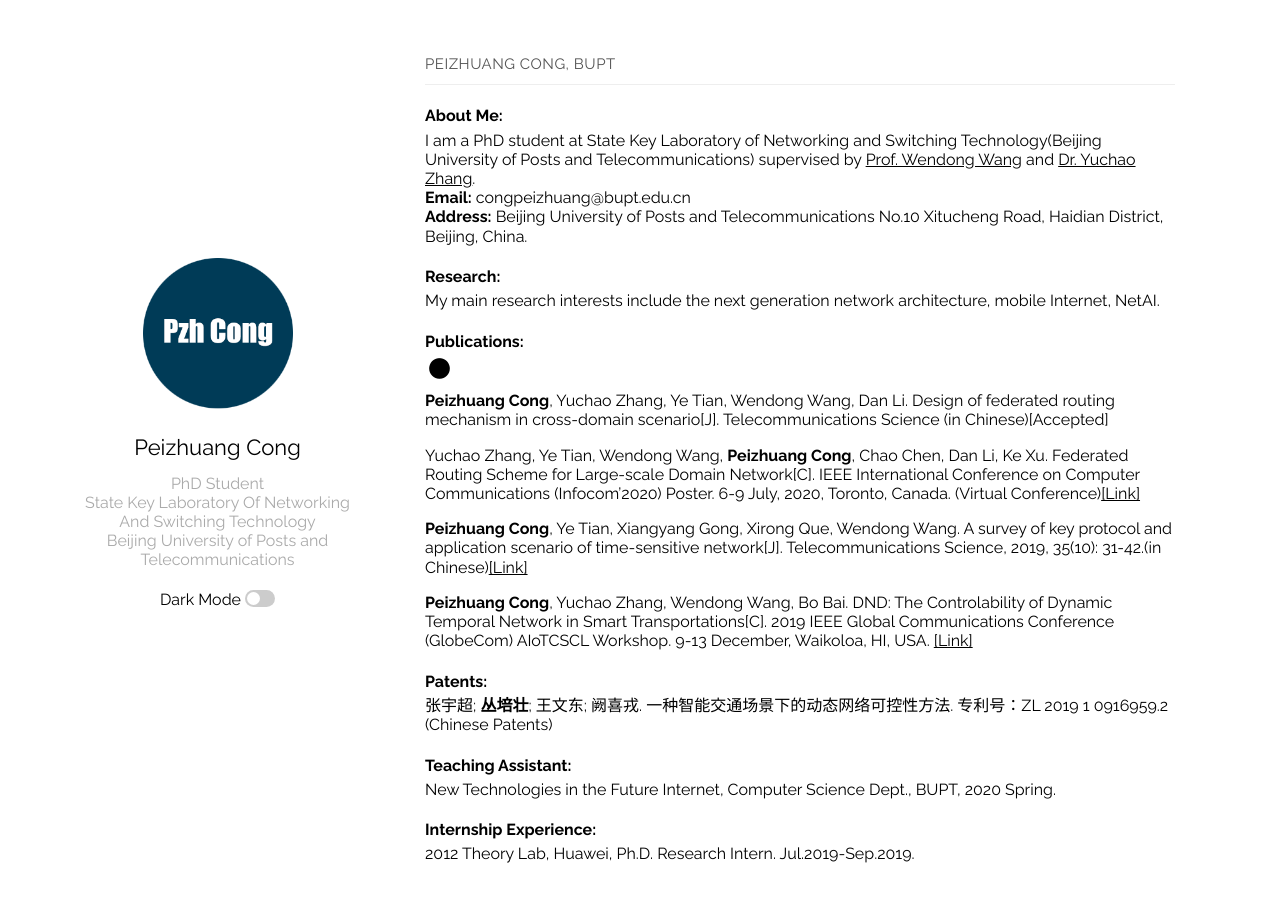
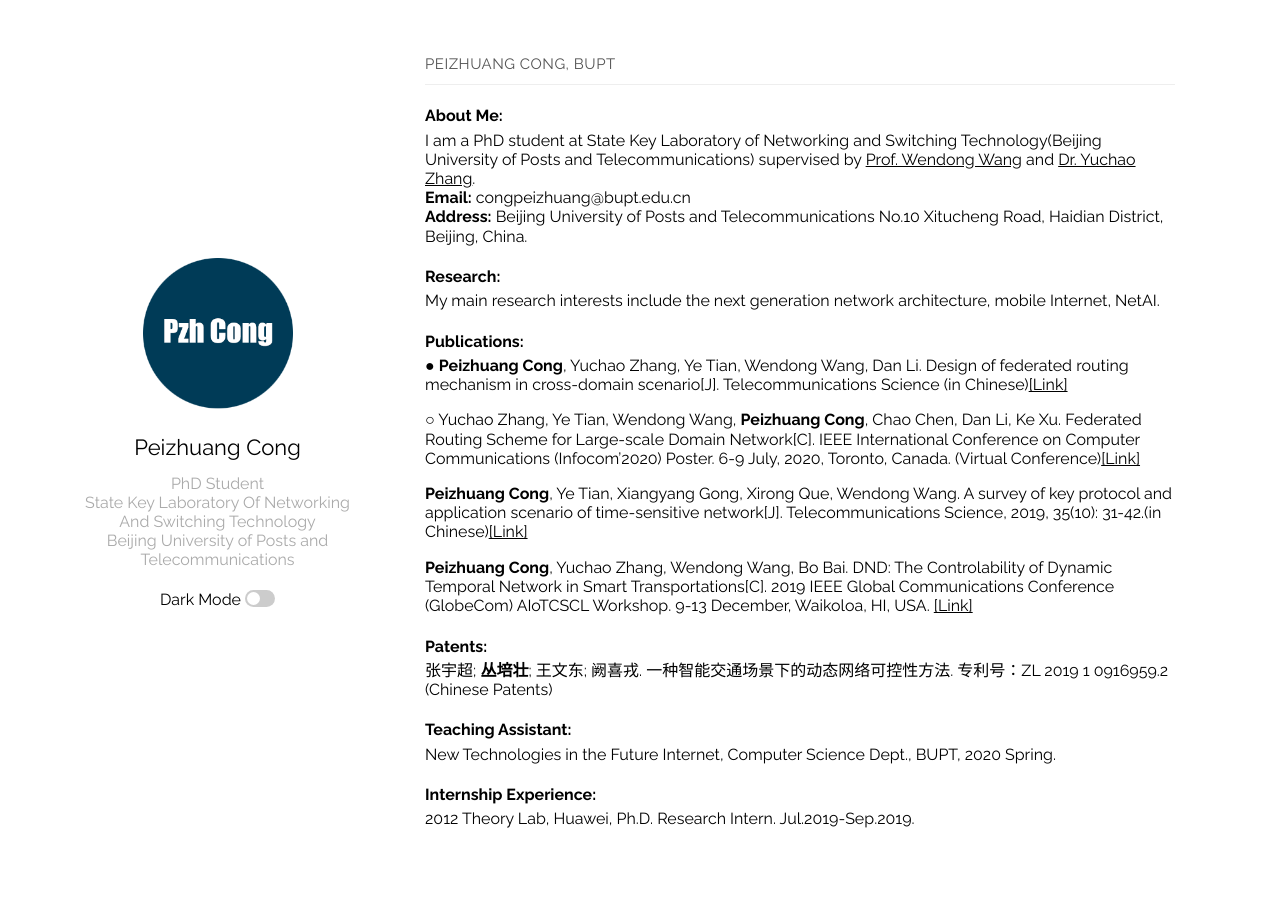
Before and after one commit to congpeizhuang/congpeizhuang.github.io, a Jekyll site: the page built from index.md, in a window 1280 px wide. Built offline with Jekyll 4.4.1, drawn with Linux system fonts in a browser that asks for light colours.

Commit message:
Update index.md

```diff
--- a/index.md
+++ b/index.md
@@ -10,9 +10,9 @@ I am a PhD student at State Key Laboratory of Networking and Switching Technolog
 My main research interests include the next generation network architecture, mobile Internet, NetAI.
 
 #### Publications:
-<font size=7>●</font> **Peizhuang Cong**, Yuchao Zhang, Ye Tian, Wendong Wang, Dan Li. Design of federated routing mechanism in cross-domain scenario[J]. Telecommunications Science (in Chinese)[Accepted]
+● **Peizhuang Cong**, Yuchao Zhang, Ye Tian, Wendong Wang, Dan Li. Design of federated routing mechanism in cross-domain scenario[J]. Telecommunications Science (in Chinese)[[Link]](http://www.infocomm-journal.com/dxkx/article/2020/1000-0801/1000-0801-36-10-00029.shtml)
 
-Yuchao Zhang, Ye Tian, Wendong Wang, **Peizhuang Cong**, Chao Chen, Dan Li, Ke Xu. Federated Routing Scheme for Large-scale Domain Network[C]. IEEE International Conference on Computer Communications (Infocom'2020) Poster. 6-9 July, 2020, Toronto, Canada. (Virtual Conference)[[Link]](https://ieeexplore.ieee.org/abstract/document/9162750)
+○ Yuchao Zhang, Ye Tian, Wendong Wang, **Peizhuang Cong**, Chao Chen, Dan Li, Ke Xu. Federated Routing Scheme for Large-scale Domain Network[C]. IEEE International Conference on Computer Communications (Infocom'2020) Poster. 6-9 July, 2020, Toronto, Canada. (Virtual Conference)[[Link]](https://ieeexplore.ieee.org/abstract/document/9162750)
 
 **Peizhuang Cong**, Ye Tian, Xiangyang Gong, Xirong Que, Wendong Wang. A survey of key protocol and application scenario of time-sensitive network[J]. Telecommunications Science, 2019, 35(10): 31-42.(in Chinese)[[Link]](http://www.infocomm-journal.com/dxkx/CN/10.11959/j.issn.1000-0801.2019227)
 
```
